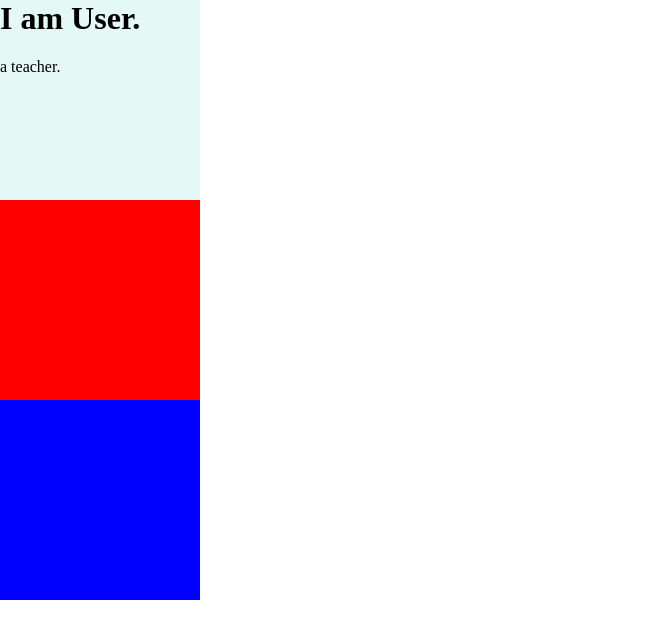
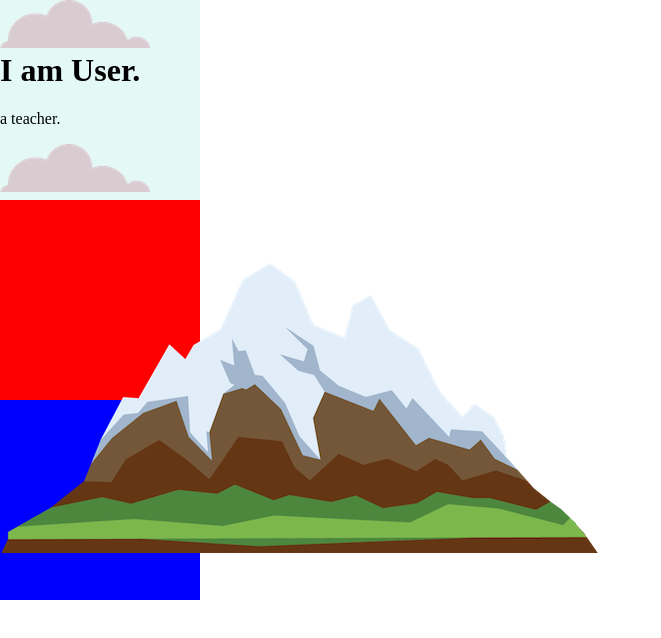
Before and after one commit to cegepgim1001/cssmysite, a plain HTML site: page index.html in a window 1280 px wide. Shown: the whole page, without its empty margins (0-661 px from the left). Drawn offline with Linux system fonts and the light colour scheme.

Commit message:
forth commit

```diff
--- a/index.html
+++ b/index.html
@@ -8,11 +8,11 @@
   </head>
   <body>
 	<div class="top-container">
-		<!--<img src="images\cloud.png" alt="cloud-img">-->
+		<img src="images\cloud.png" alt="cloud-img">
 		<h1>I am User.</h1>
 		<p>a teacher.</p>
-		<!--<img src="images\cloud.png" alt="cloud-img">
-		<img src="images\mountain.png" alt="montain-img">-->
+		<img src="images\cloud.png" alt="cloud-img">
+		<img src="images\mountain.png" alt="montain-img">
 	</div>
 	<!--<h1>I am User.</h1>
 	<p>a teacher.</p>-->
```
